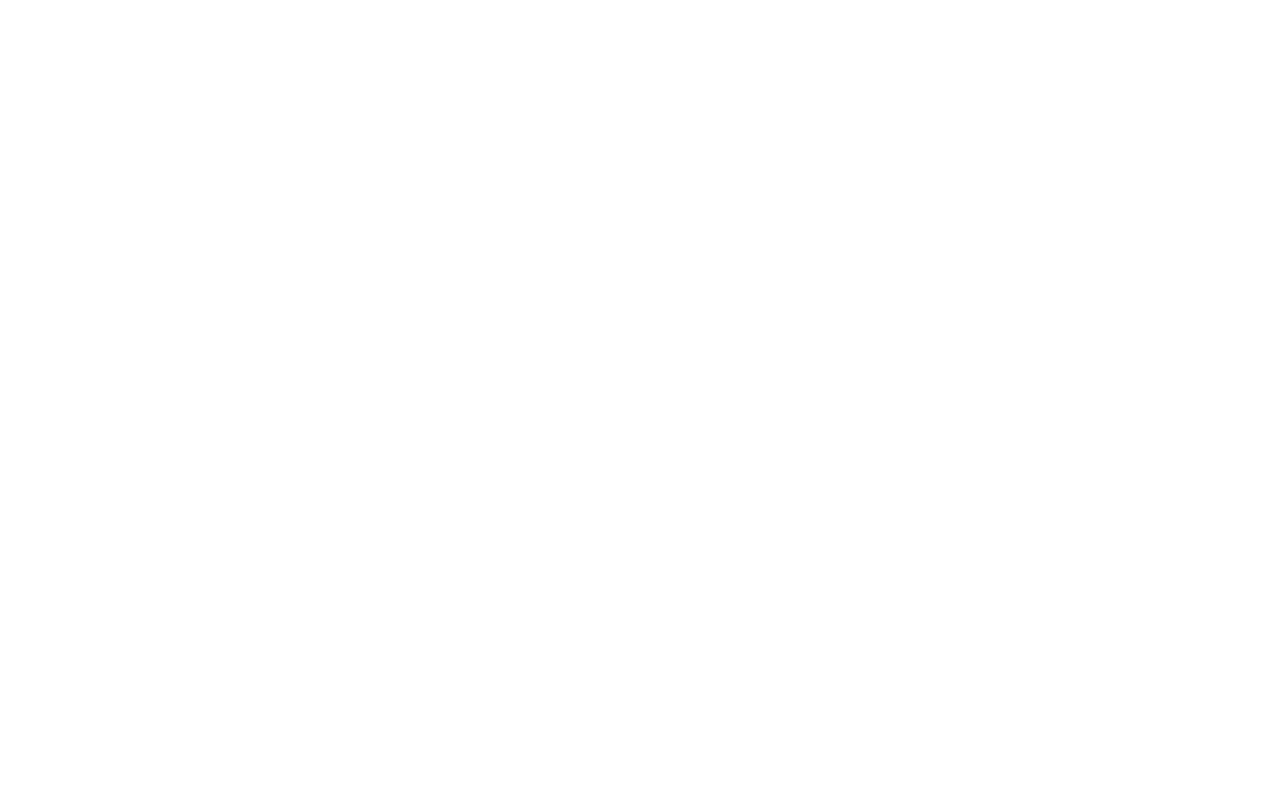
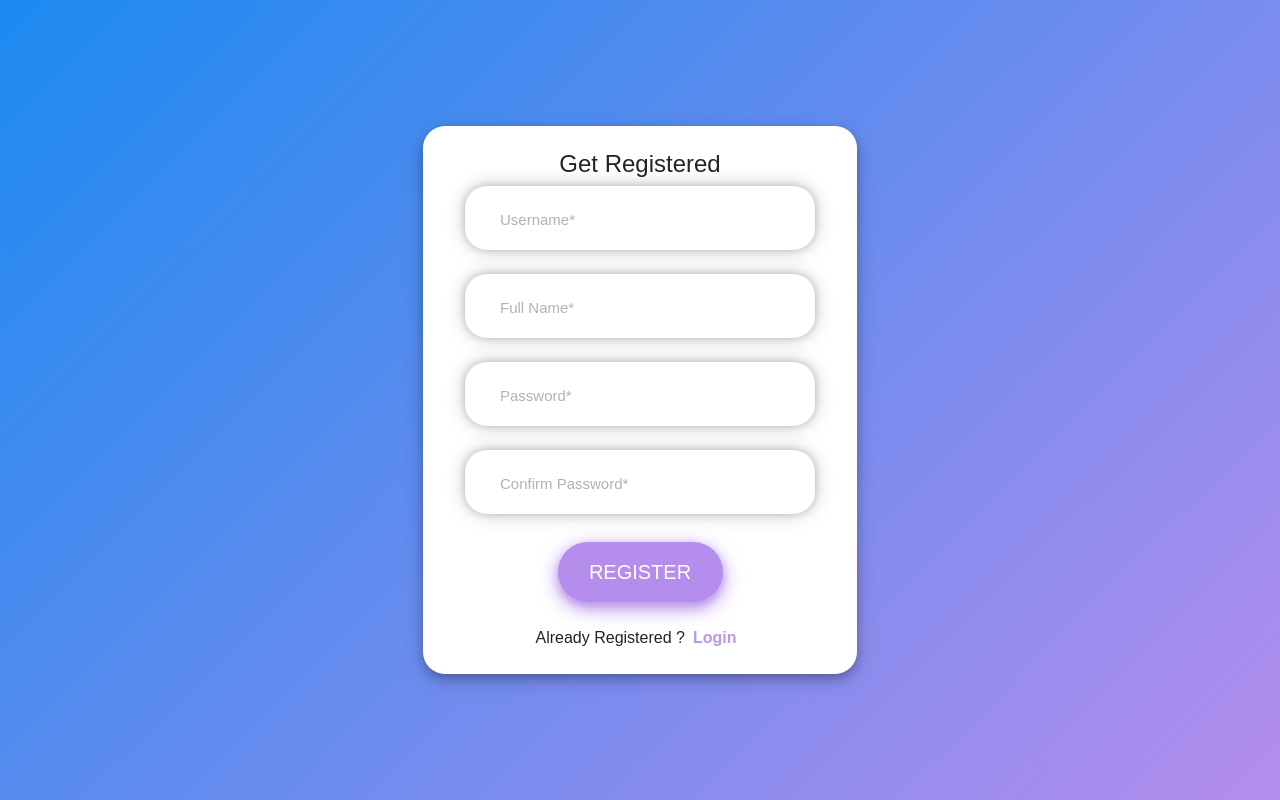
Before and after one commit to Bilvantis-NeoAI/Genie-frontend, a React (Create React App) app: page /register in a window 1280 px wide. Before the commit this address had no page. Built offline with nearby package versions, Linux system fonts and the light colour scheme; what @react-pdf/renderer would draw is missing.

Commit message:
authentication

```diff
--- a/src/App.css
+++ b/src/App.css
@@ -348,3 +348,49 @@ p {
 .buttons-colour{
   background-color: #07439C;
 }
+
+
+.register-link {
+  font-weight: 600;
+  color: #b79ae0;
+  cursor: pointer;
+  transition: color 0.3s ease;
+}
+
+.register-link:hover {
+  color: blue ;
+  border-bottom: 2px solid blue;
+}
+
+.logout-btn {
+  background-color: #cce7ff;
+  color: black;
+  border-radius: 8px;
+  padding: 8px 16px;
+  cursor: pointer;
+  display: flex;
+  align-items: center;
+  transition: background-color 0.3s ease;
+}
+
+.logout-btn:hover {
+  background-color: white;
+}
+
+.microsoft-login {
+  display: flex;
+  align-items: center;
+  justify-content: center;
+  gap: 10px;
+  border: none;
+  outline: none;
+  box-shadow: 0 0 8px 0 rgba(0, 0, 0, 0.2), 0 0 20px 0 rgba(0, 0, 0, 0.19);
+  border-radius:22px;
+  padding: 10px;
+  cursor: pointer;
+  width: 80%;
+}
+
+.microsoft-login:hover {
+  background-color: #D4BDF3;
+}
--- a/src/App.js
+++ b/src/App.js
@@ -8,19 +8,86 @@ import { Loader } from './Interceptor/interceptor';
 import { BrowserRouter as Router, Route, Routes } from "react-router-dom";
 import LoginPage from './components/LoginPage';
 import { AdminDashboard } from './components/AdminDashboard';
+import ProtectRoute from "./ProtectRoutes";
+import RedirectRoute from "./RedirectRoute";
+import Register from './components/Register';
 
+
+// function App() {
+//   return (
+//     <Router>
+//       <Loader />
+//       <Routes>
+//         <Route path='/' element={<LoginPage />} />
+//         <Route path='/homepage' element={<HomePage />} />
+//         <Route path='/document' element={<HomePage1 />} />
+//         <Route path='/audio' element={<HomePage2 />} />
+//         <Route path='/metrics' element={<HomePage3 />} />
+//         <Route path='/admin' element={<AdminDashboard />} />
+//       </Routes>
+//     </Router>
+//   );
+// }
 
 function App() {
   return (
     <Router>
-      <Loader></Loader>
+      <Loader />
       <Routes>
-        <Route path='/' element={<LoginPage />} />
-        <Route path='/homepage' element={<HomePage />} />
-        <Route path='/document' element={<HomePage1 />} />
-        <Route path='/audio' element={<HomePage2 />} />
-        <Route path='/metrics' element={<HomePage3 />} />
-        <Route path='/admin' element={<AdminDashboard />} />
+        <Route
+          path="/"
+          element={
+            <RedirectRoute>
+              <LoginPage />
+            </RedirectRoute>
+          }
+        />
+        <Route
+          path="/homepage"
+          element={
+            <ProtectRoute>
+              <HomePage />
+            </ProtectRoute>
+          }
+        />
+        <Route
+          path="/document"
+          element={
+            <ProtectRoute>
+              <HomePage1 />
+            </ProtectRoute>
+          }
+        />
+        <Route
+          path="/audio"
+          element={
+            <ProtectRoute>
+              <HomePage2 />
+            </ProtectRoute>
+          }
+        />
+        <Route
+          path="/metrics"
+          element={
+            <ProtectRoute>
+              <HomePage3 />
+            </ProtectRoute>
+          }
+        />
+        <Route
+          path="/admin"
+          element={
+            <ProtectRoute>
+              <AdminDashboard />
+            </ProtectRoute>
+          }
+        />
+        <Route
+          path="/register"
+          element={
+            <Register />
+          }
+        />
       </Routes>
     </Router>
   );
--- /dev/null
+++ b/src/ProtectRoutes.js
@@ -0,0 +1,9 @@
+import React from "react";
+import { Navigate } from "react-router-dom";
+
+const ProtectRoute = ({ children }) => {
+    const token = sessionStorage.getItem("access_token");
+    return token ? children : <Navigate to="/" />;
+};
+
+export default ProtectRoute;
--- /dev/null
+++ b/src/RedirectRoute.js
@@ -0,0 +1,9 @@
+import React from "react";
+import { Navigate } from "react-router-dom";
+
+const RedirectRoute = ({ children }) => {
+    const token = sessionStorage.getItem("access_token");
+    return token ? <Navigate to="/homepage" /> : children;
+};
+
+export default RedirectRoute;
--- a/src/components/LoginPage.js
+++ b/src/components/LoginPage.js
@@ -1,5 +1,6 @@
 import React, { useState } from 'react';
 import { useNavigate } from 'react-router-dom';
+import MicrosoftLogin from './MicrosoftLogin';
 
 const LoginPage = () => {
   const [formData, setFormData] = useState({
@@ -45,7 +46,7 @@ const LoginPage = () => {
     }));
   };
 
-  const handleSubmit = (e) => {
+  const handleSubmit = async (e) => {
     e.preventDefault();
 
     if (validateForm()) {
@@ -53,10 +54,25 @@ const LoginPage = () => {
         navigate('/admin');
       }
 
-      else if (formData.username === 'test' && formData.password === 'test123') {
+      try {
+        const response = await fetch('http://localhost:3000/auth/login', {
+          method: 'POST',
+          headers: {
+            'Content-Type': 'application/x-www-form-urlencoded'
+          },
+          body: new URLSearchParams(formData).toString() // Convert to form data format
+        });
+
+        if (!response.ok) {
+          throw new Error('Invalid username or password');
+        }
+
+        const data = await response.json();
+
+        sessionStorage.setItem('access_token', data.access_token);
+
         navigate('/homepage');
-      }
-      else {
+      } catch (error) {
         setErrors({
           username: '',
           password: 'Invalid username or password'
@@ -64,6 +80,10 @@ const LoginPage = () => {
       }
     }
   };
+
+  const handleRegister = () => {
+    navigate('/register')
+  }
 
   return (
     <div className='login-container'>
@@ -102,6 +122,14 @@ const LoginPage = () => {
             className="login-button"
           />
         </form>
+        <div className='pt-4'>
+          <span className='font-bold-600'>Not Reistered Yet ?</span>
+          <span className='px-2 register-link' onClick={handleRegister}>Register</span>
+          {/* <span>(OR)</span> */}
+        </div>
+        {/* <div className="mt-2" style={{ display: 'flex', justifyContent: 'center', alignItems: 'center' }}>
+          <MicrosoftLogin />
+        </div> */}
       </div>
     </div>
   );
--- /dev/null
+++ b/src/components/MicrosoftLogin.js
@@ -0,0 +1,19 @@
+import React, { useState } from 'react';
+
+
+const MicrosoftLogin = () => {
+
+    return (
+        <div className='microsoft-login'>
+            <svg xmlns="http://www.w3.org/2000/svg" width="25" height="25" id="microsoft" viewBox="0 0 48.388 48.392">
+                <path fill="#f1511b" d="M22.994 22.994H0V0h22.994Z"></path>
+                <path fill="#80cc28" d="M48.388 22.994h-23V0h22.994v22.994Z"></path>
+                <path fill="#00adef" d="M22.994 48.392H0V25.398h22.994Z"></path>
+                <path fill="#fbbc09" d="M48.388 48.392h-23V25.398h22.994v22.994Z"></path>
+            </svg>
+            <span>Login with Microsoft</span>
+        </div>
+    )
+}
+
+export default MicrosoftLogin
--- /dev/null
+++ b/src/components/Register.js
@@ -0,0 +1,132 @@
+import React, { useState } from 'react';
+import { useNavigate } from 'react-router-dom';
+
+const Register = () => {
+
+    const [username, setUsername] = useState('');
+    const [fullname, setFullname] = useState('');
+    const [password, setPassword] = useState('');
+    const [confirmPassword, setConfirmPassword] = useState('');
+    const [errorMessage, setErrorMessage] = useState('');
+
+
+    const navigate = useNavigate();
+
+    const handleRegister = async (e) => {
+        e.preventDefault(); // Prevents form default submission
+
+        // Password validation
+        if (password !== confirmPassword) {
+          setErrorMessage('Passwords do not match');
+          return;
+        }
+
+        try {
+          const response = await fetch('http://localhost:3000/auth/register', {
+            method: 'POST',
+            headers: {
+              'Content-Type': 'application/json',
+            },
+            body: JSON.stringify({
+              username,
+              password,
+              full_name: fullname,
+            }),
+          });
+
+          if (response.ok) {
+            // Navigate to login on success
+            navigate('/');
+          } else {
+            const data = await response.json();
+            if (data.detail) {
+              setErrorMessage(data.detail); // Display error from API response
+            } else {
+              setErrorMessage('Registration failed. Please try again.');
+            }
+          }
+        } catch (error) {
+          setErrorMessage('An error occurred. Please try again.');
+        }
+      };
+
+
+    const handleLogin = () => {
+        navigate('/')
+    }
+
+    return (
+        <div className='login-container'>
+      <div className="login-card pt-4 pb-4">
+        <h4>Get Registered</h4>
+        <form className='login-form' onSubmit={handleRegister}>
+          <div className="text-area">
+            <input
+              type="text"
+              id="username"
+              name="username"
+              placeholder="Username*"
+              className="text-input"
+              value={username}
+              onChange={(e) => setUsername(e.target.value)}
+              required
+            />
+          </div>
+
+          <div className="text-area mt-4">
+            <input
+              type="text"
+              id="fullname"
+              name="fullname"
+              placeholder="Full Name*"
+              className="text-input"
+              value={fullname}
+              onChange={(e) => setFullname(e.target.value)}
+              required
+            />
+          </div>
+
+          <div className="text-area mt-4">
+            <input
+              type="password"
+              id="password"
+              name="password"
+              placeholder="Password*"
+              className="text-input"
+              value={password}
+              onChange={(e) => setPassword(e.target.value)}
+              required
+            />
+          </div>
+          <div className="text-area mt-4">
+            <input
+              type="password"
+              id="confirm-password"
+              name="confirm-password"
+              placeholder="Confirm Password*"
+              className="text-input"
+              value={confirmPassword}
+              onChange={(e) => setConfirmPassword(e.target.value)}
+              required
+            />
+          </div>
+
+          {errorMessage && (
+            <div className="error-message text-danger mt-2">{errorMessage}</div>
+          )}
+
+          <input
+            type="submit"
+            value="REGISTER"
+            className="login-button"
+          />
+        </form>
+        <div className='pt-4'>
+          <span className='font-bold-600'>Already Registered ?</span><span className='px-2 register-link' onClick={handleLogin}>Login</span>
+        </div>
+      </div>
+    </div>
+    )
+}
+
+export default Register
```
Also changed, not shown: src/components/header.js (+20 -2 lines), src/Assets/microsoft.svg (added).
